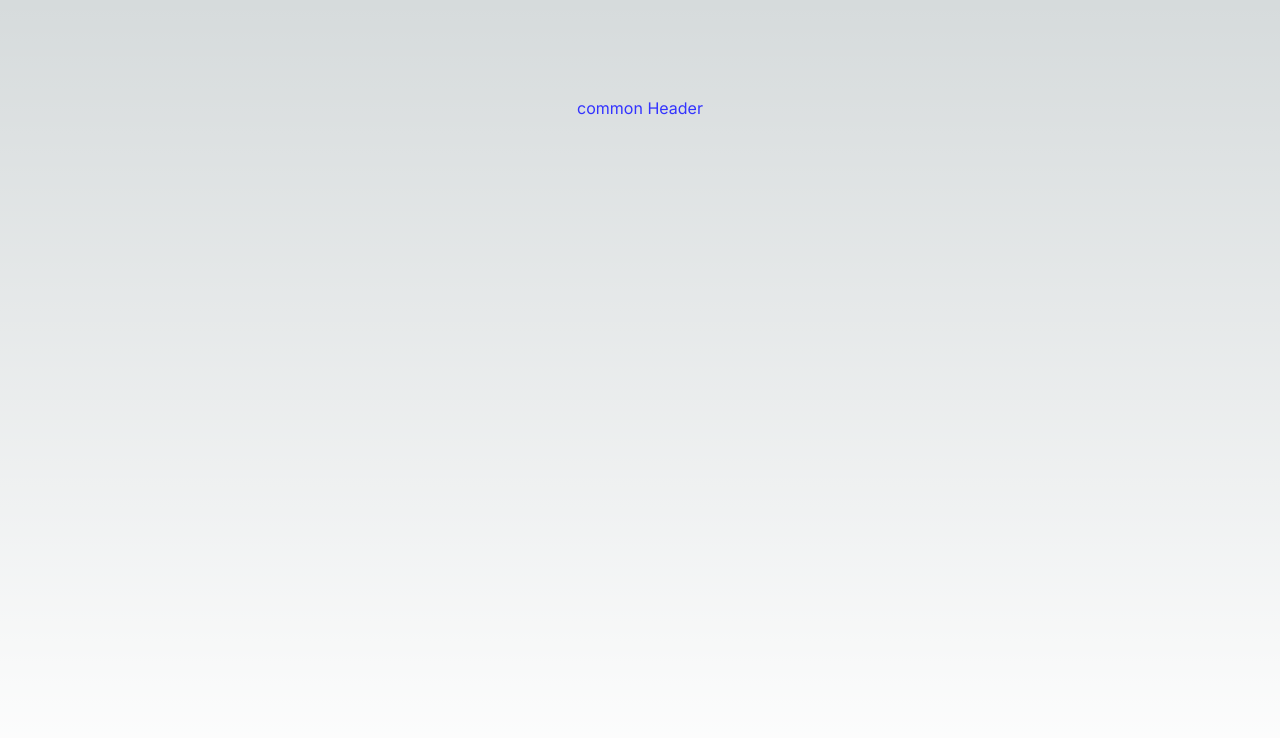
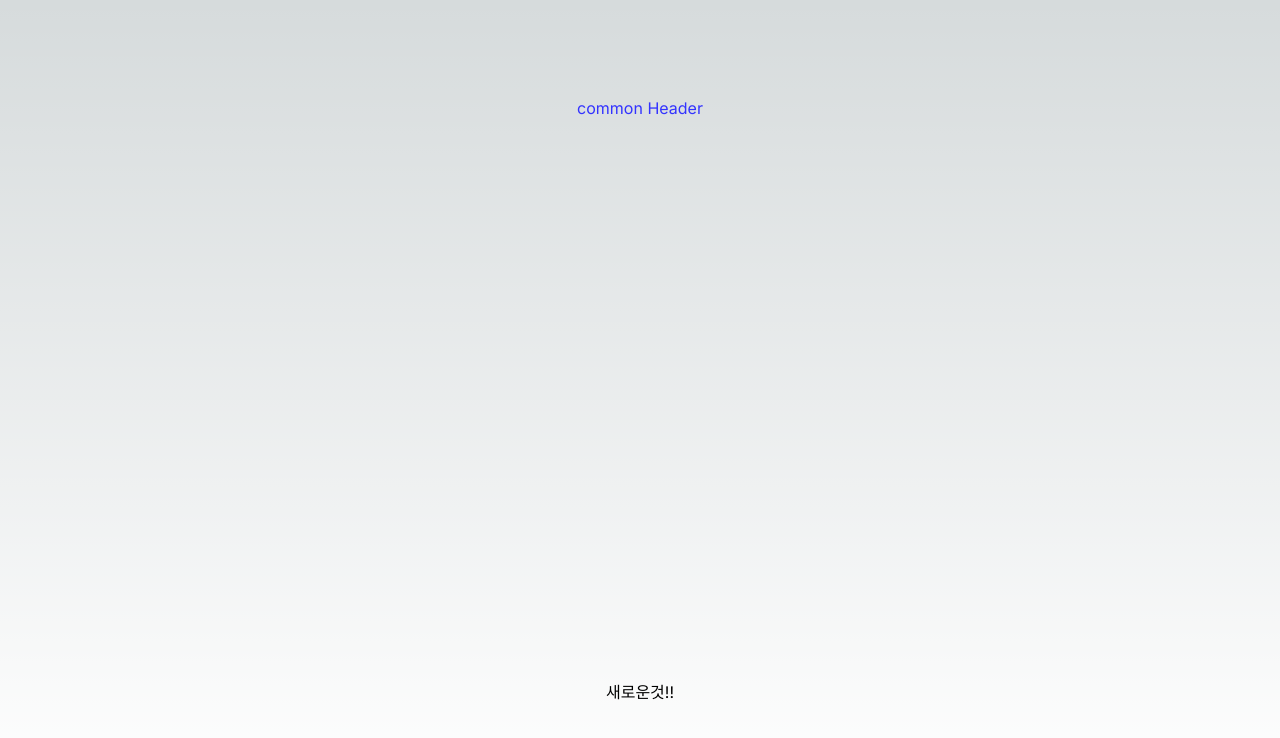
Before and after one commit to talktomeinkorean/ttmik-monorepo-with-pnpm-poc, a Next.js app in the folder packages/next1/: page / in a window 1280 px wide. Shown: the top 738 px of the page. Built offline with nearby package versions, Linux system fonts and the light colour scheme.

Commit message:
feat: :sparkles: 새로운것 업로드!!

```diff
--- a/packages/next1/src/app/page.tsx
+++ b/packages/next1/src/app/page.tsx
@@ -4,6 +4,7 @@ export default function Home() {
   return (
     <main className="flex min-h-screen flex-col items-center justify-between p-24">
       <Header />
+      <p>새로운것!!</p>
     </main>
   );
 }
```
